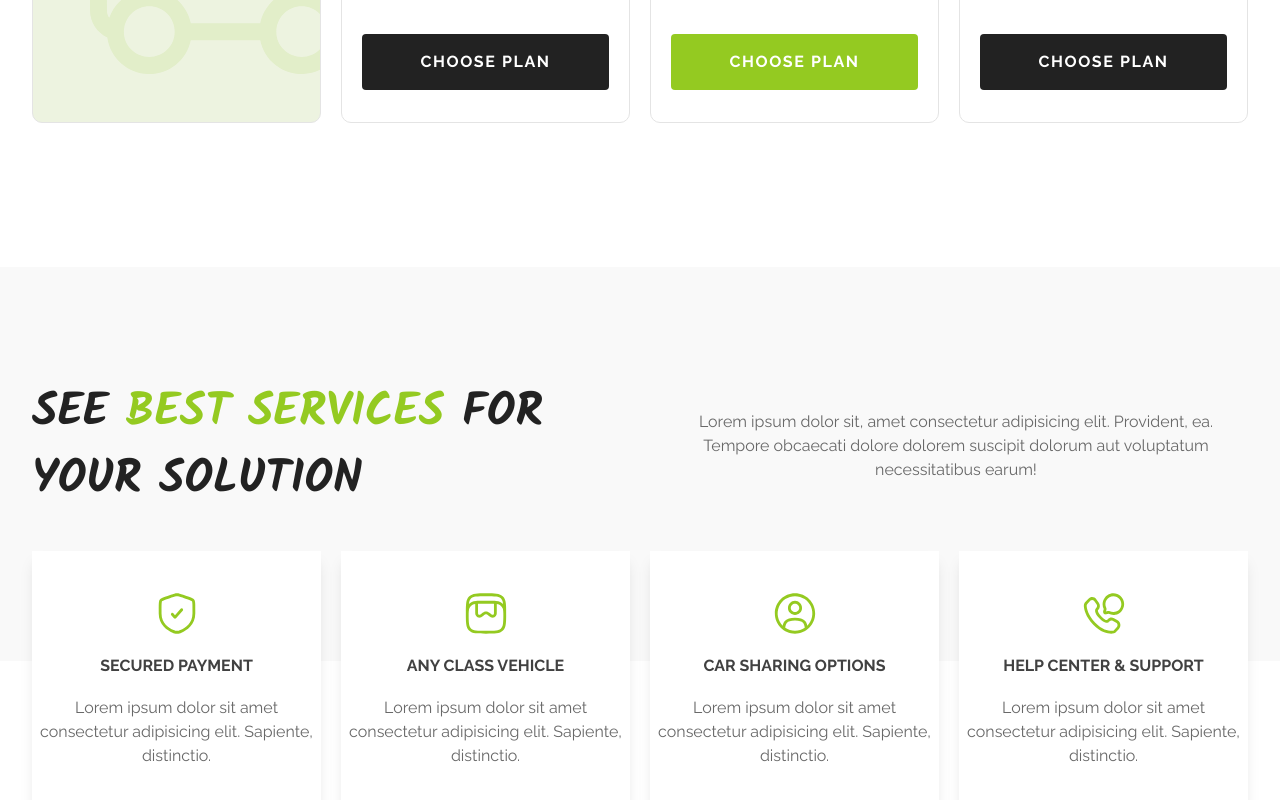
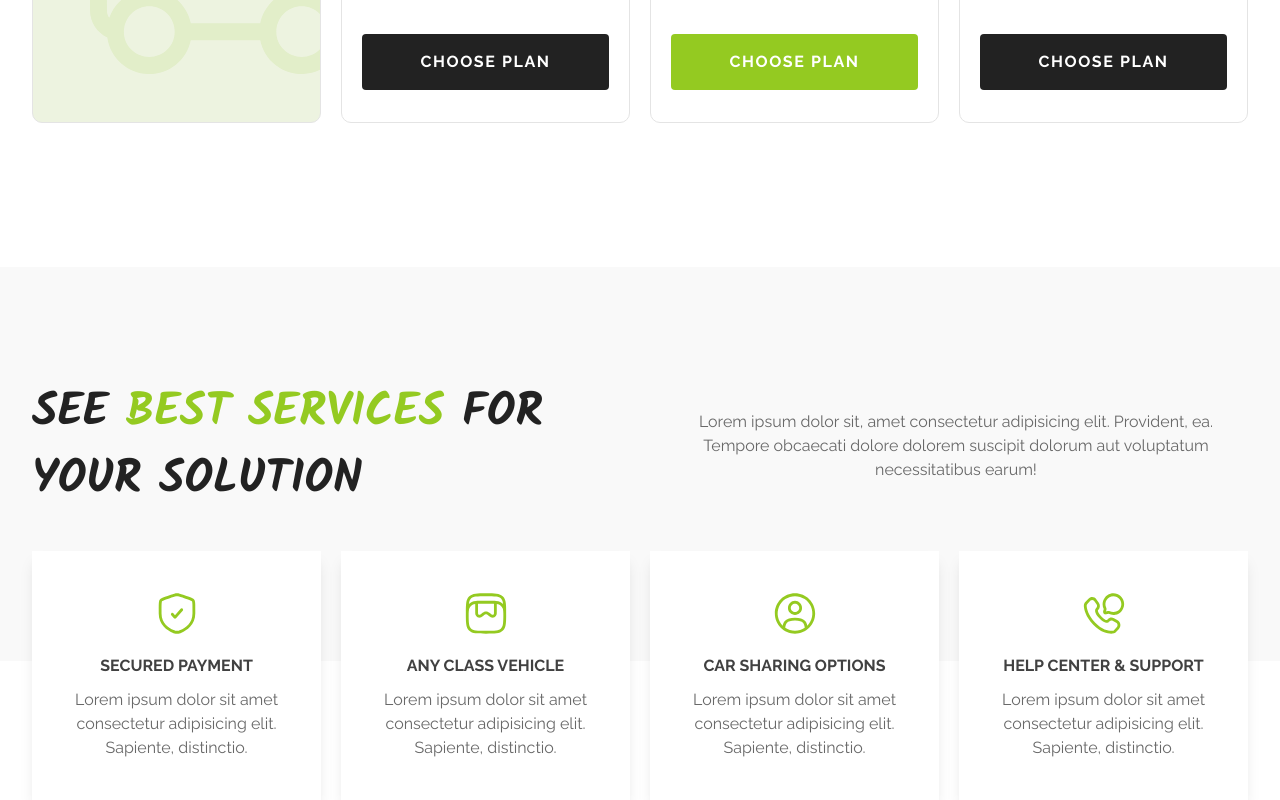
Before and after one commit to ArfinHasib/go-car-Car-rental-website-, a React (Create React App) app: page / in a window 1280 px wide. Shown: the part 3300-4100 px from the top of the page. Built offline with nearby package versions, Linux system fonts and the light colour scheme.

Commit message:
Updating the service card

```diff
--- a/src/components/ServiceCard.jsx
+++ b/src/components/ServiceCard.jsx
@@ -1,12 +1,12 @@
 const ServiceCard = ({ iconSrc, title }) => {
    return (
-      <div className='bg-white py-10 rounded-10 flex flex-col items-center shadow-lg max-w-[312px]'>
+      <div className='bg-white py-10 px-6 rounded-10 flex flex-col items-center shadow-lg max-w-[312px]'>
          <img src={iconSrc} alt={title} />
          <p className='uppercase text-dark-gray font-bold mb-2.5 mt-[18px] text-center'>
             {title}
          </p>
 
-         <p className='text-subtitle-gray text-gray p-2 text-center'>
+         <p className='text-subtitle-gray text-gray text-center'>
             Lorem ipsum dolor sit amet consectetur adipisicing elit. Sapiente,
             distinctio.
          </p>
```
